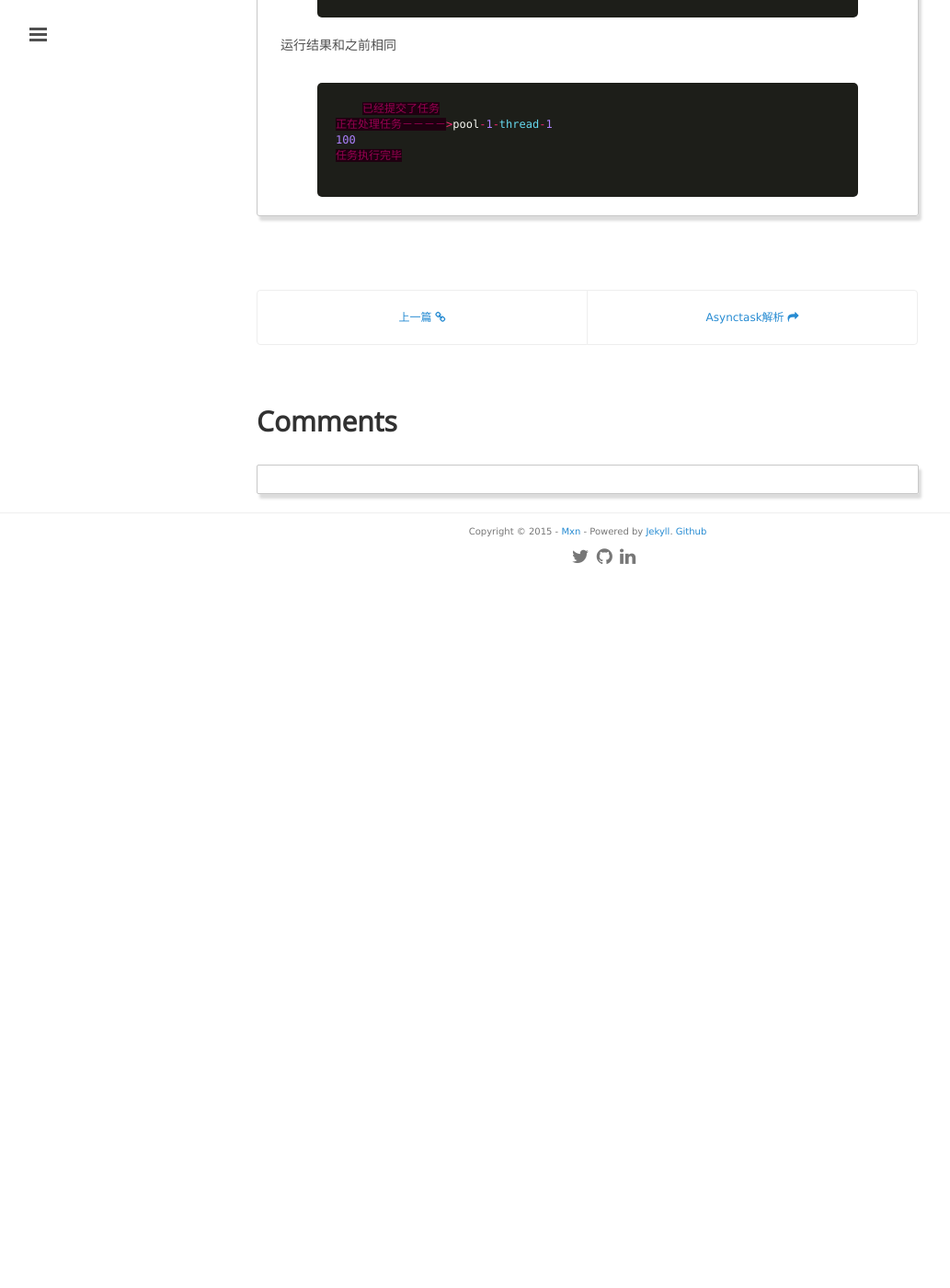
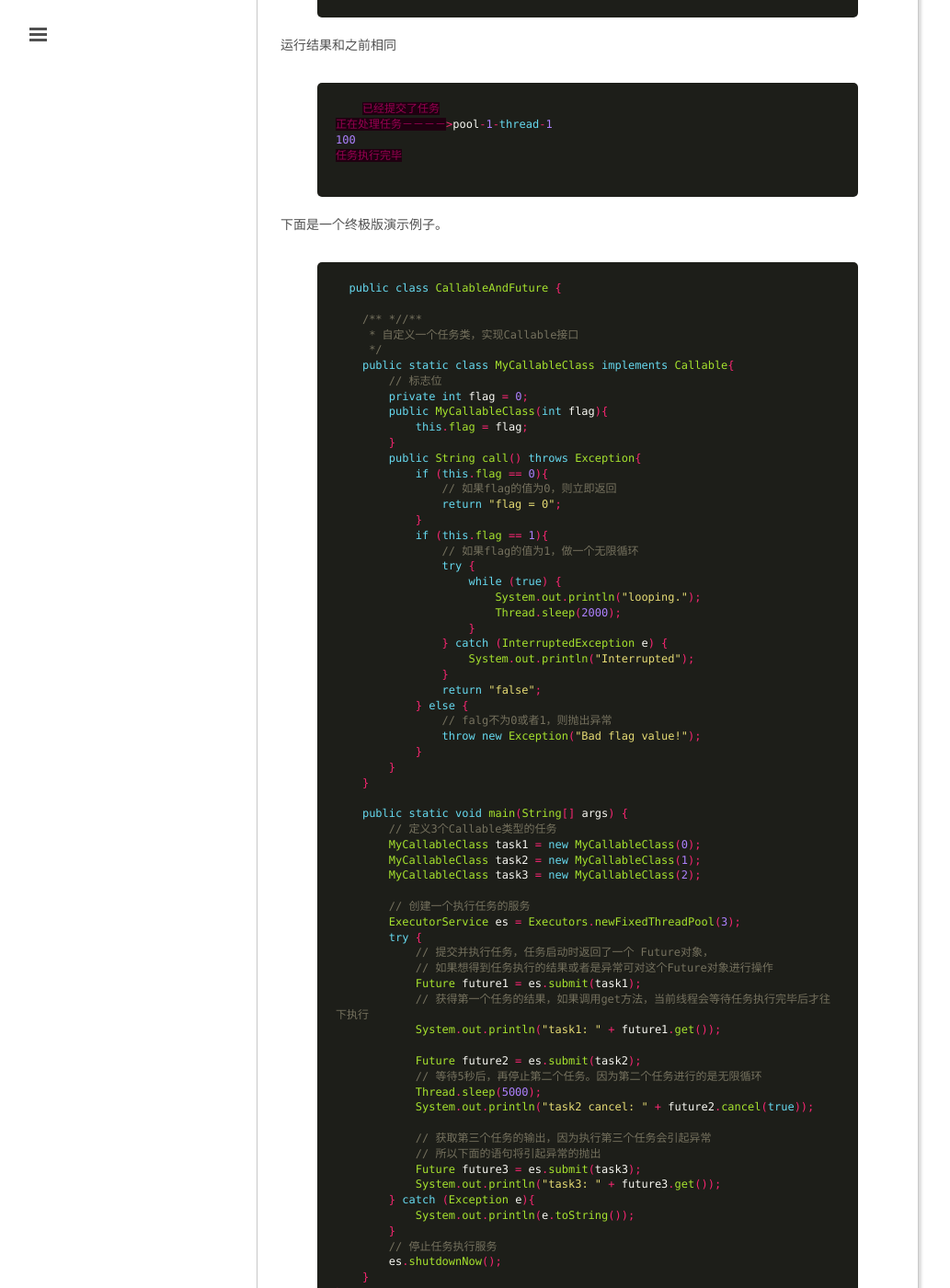
Before and after one commit to mxn21/mxn21.github.io, a Jekyll site: the page built from _posts/2015-6-6-java中future和call的分析.md, in a window 1280 px wide and 1400 px high, scrolled down 5306 px. Shown: the whole window at 92% size, without its empty margins (1-1034 px from the left). Built offline with Jekyll 4.4.1, drawn with Linux system fonts in a browser that asks for light colours; Markdown is read by kramdown in place of the engine named in the settings; comment, search, counter and statistics services are not loaded; before the commit the page ends 5936 px from its top, so only the background shows below that.

Commit message:
Update 2015-6-6-java中future和call的分析.md

```diff
--- a/_posts/2015-6-6-java中future和call的分析.md
+++ b/_posts/2015-6-6-java中future和call的分析.md
@@ -259,3 +259,73 @@
 100
 任务执行完毕
      {% endhighlight  %}
+
+
+下面是一个终极版演示例子。
+  {% highlight java %}
+  public class CallableAndFuture {
+
+    /** *//**
+     * 自定义一个任务类，实现Callable接口
+     */
+    public static class MyCallableClass implements Callable{
+        // 标志位
+        private int flag = 0;
+        public MyCallableClass(int flag){
+            this.flag = flag;
+        }
+        public String call() throws Exception{
+            if (this.flag == 0){
+                // 如果flag的值为0，则立即返回
+                return "flag = 0";
+            }
+            if (this.flag == 1){
+                // 如果flag的值为1，做一个无限循环
+                try {
+                    while (true) {
+                        System.out.println("looping.");
+                        Thread.sleep(2000);
+                    }
+                } catch (InterruptedException e) {
+                    System.out.println("Interrupted");
+                }
+                return "false";
+            } else {
+                // falg不为0或者1，则抛出异常
+                throw new Exception("Bad flag value!");
+            }
+        }
+    }
+
+    public static void main(String[] args) {
+        // 定义3个Callable类型的任务
+        MyCallableClass task1 = new MyCallableClass(0);
+        MyCallableClass task2 = new MyCallableClass(1);
+        MyCallableClass task3 = new MyCallableClass(2);
+
+        // 创建一个执行任务的服务
+        ExecutorService es = Executors.newFixedThreadPool(3);
+        try {
+            // 提交并执行任务，任务启动时返回了一个 Future对象，
+            // 如果想得到任务执行的结果或者是异常可对这个Future对象进行操作
+            Future future1 = es.submit(task1);
+            // 获得第一个任务的结果，如果调用get方法，当前线程会等待任务执行完毕后才往下执行
+            System.out.println("task1: " + future1.get());
+
+            Future future2 = es.submit(task2);
+            // 等待5秒后，再停止第二个任务。因为第二个任务进行的是无限循环
+            Thread.sleep(5000);
+            System.out.println("task2 cancel: " + future2.cancel(true));
+
+            // 获取第三个任务的输出，因为执行第三个任务会引起异常
+            // 所以下面的语句将引起异常的抛出
+            Future future3 = es.submit(task3);
+            System.out.println("task3: " + future3.get());
+        } catch (Exception e){
+            System.out.println(e.toString());
+        }
+        // 停止任务执行服务
+        es.shutdownNow();
+    }
+}
+    {% endhighlight  %}
```
